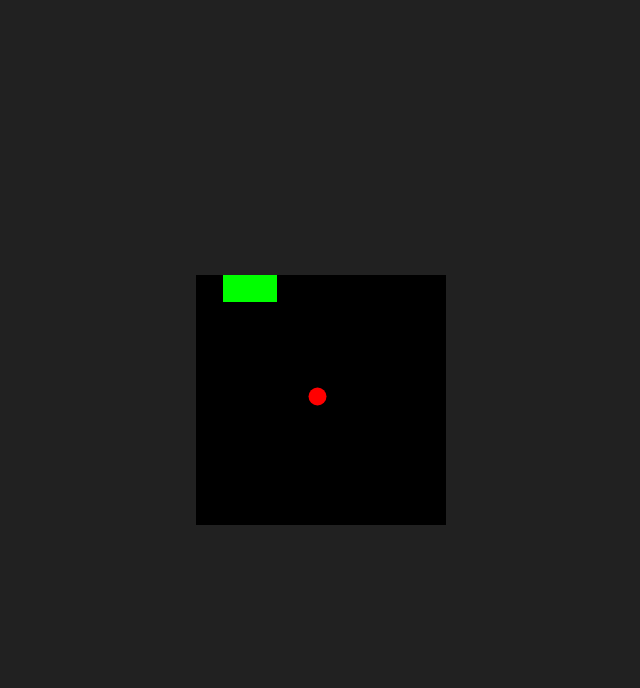
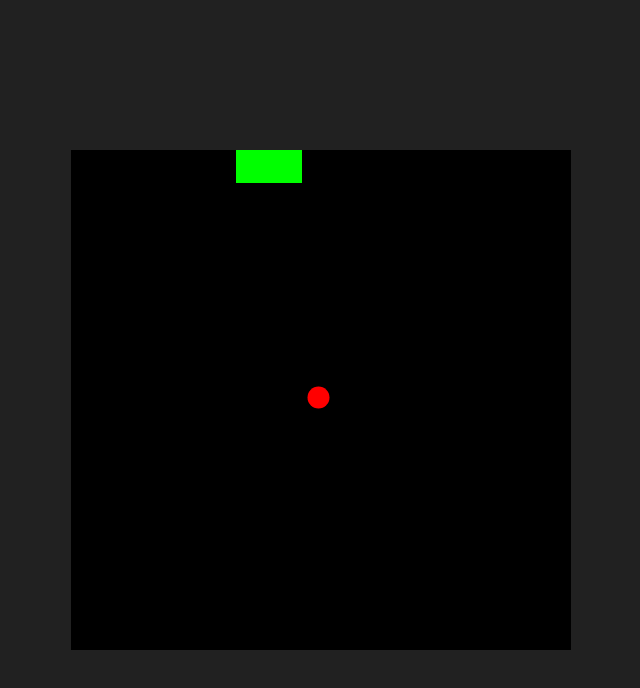
Before and after one commit to marg4ryn/Snake, a plain HTML site: page index.html in a window 1280 px wide. Shown: the whole page, without its empty margins (319-959 px from the left). Drawn offline with Linux system fonts and the light colour scheme.

Commit message:
refactor: rewrite game logic

```diff
--- a/index.html
+++ b/index.html
@@ -1,8 +1,8 @@
 <!doctype html>
 <html lang="en">
   <head>
-    <script src="./snake.js" defer></script>
-    <link href="./styles.css" rel="stylesheet" />
+    <script src="./script.js" defer></script>
+    <link href="./style.css" rel="stylesheet" />
   </head>
   <body>
     <canvas id="canvas"></canvas>
--- a/snake.js
+++ b/script.js
@@ -1,13 +1,19 @@
-const BOARD_SIZE = 9;
-const BOARD_HEIGHT = 250;
-const SEGMENT_HEIGHT = Math.floor(BOARD_HEIGHT / BOARD_SIZE);
-
 const BOARD_COLOR = "rgb(0, 0, 0)";
 const SNAKE_COLOR = "rgb(0, 255, 0)";
 const APPLE_COLOR = "rgb(255, 0, 0)";
 
+const FPS = 4;
+
+const BOARD_SIZE = 15;
+const BOARD_HEIGHT = 500;
+const SEGMENT_HEIGHT = Math.floor(BOARD_HEIGHT / BOARD_SIZE);
+
+// TODO: README, start game, game over, game won
+
 const gameState = {
   gameOver: false,
+  score: 0,
+  intervalId: null,
   snake: [
     { x: 0, y: 0 },
     { x: -1, y: 0 },
@@ -64,21 +70,23 @@ function drawSnake(ctx, snake) {
   }
 }
 
+function renderGame(ctx) {
+  clearBoard(ctx);
+  drawApple(ctx, gameState.apple);
+  drawSnake(ctx, gameState.snake);
+}
+
 function positionsCollides(pos1, pos2) {
   return pos1.x === pos2.x && pos1.y === pos2.y;
 }
 
 function snakeCollidesWithApple(snake, apple) {
-  return snake.some((segment) => {
-    return positionsCollides(apple, segment);
-  });
+  return snake.some((segment) => positionsCollides(apple, segment));
 }
 
 function snakeCollidesWithItself(snake) {
   const head = snake[0];
-  return snake.some((segment, idx) => {
-    return idx !== 0 && positionsCollides(head, segment);
-  });
+  return snake.slice(1).some((segment) => positionsCollides(head, segment));
 }
 
 function calculateDirection(direction, nextDirection) {
@@ -92,7 +100,7 @@ function calculateDirection(direction, nextDirection) {
   }
 }
 
-function generateNewApplePosition(snake) {
+function generateNewApple(snake) {
   while (true) {
     const newPosition = {
       x: Math.floor(Math.random() * BOARD_SIZE),
@@ -105,48 +113,41 @@ function generateNewApplePosition(snake) {
   }
 }
 
-function moveSnake(snake, apple) {
-  const head = snake[0];
+function updateGame() {
+  gameState.direction = calculateDirection(
+    gameState.direction,
+    gameState.nextDirection,
+  );
+
+  const head = gameState.snake[0];
   const newHead = {
     x: (head.x + gameState.direction.x + BOARD_SIZE) % BOARD_SIZE,
     y: (head.y + gameState.direction.y + BOARD_SIZE) % BOARD_SIZE,
   };
 
-  const newSnake = [newHead, ...snake];
+  const newSnake = [newHead, ...gameState.snake];
 
-  if (positionsCollides(newHead, apple)) {
-    appleCollisionFlag = true;
-  } else if (snakeCollidesWithItself(snake)) {
-    snakeCollistionFlag = true;
+  if (positionsCollides(newHead, gameState.apple)) {
+    gameState.score++;
+    gameState.apple = generateNewApple(newSnake);
   } else {
     newSnake.pop();
   }
 
-  return newSnake;
+  if (snakeCollidesWithItself(newSnake)) {
+    gameState.gameOver = true;
+  }
+
+  gameState.snake = newSnake;
 }
 
-function renderGame(ctx) {
-  clearBoard(ctx);
-  drawApple(ctx, gameState.apple);
-  drawSnake(ctx, gameState.snake);
-}
-
-function draw(ctx) {
+function loop(ctx) {
   if (gameState.gameOver) {
+    clearInterval(gameState.intervalId);
     return;
   }
 
-  // if (appleCollisionFlag) {
-  //   applePos = generateNewApplePosition(snake);
-  //   appleCollisionFlag = false;
-  // }
-
-  gameState.direction = calculateDirection(
-    gameState.direction,
-    gameState.nextDirection,
-  );
-  gameState.snake = moveSnake(gameState.snake, gameState.apple);
-
+  updateGame();
   renderGame(ctx);
 }
 
@@ -155,9 +156,9 @@ function runGame() {
   initCanvas(canvas);
 
   const ctx = getContext(canvas);
-  draw(ctx);
 
-  setInterval(draw, 500, ctx);
+  loop(ctx);
+  gameState.intervalId = setInterval(loop, 1000 / FPS, ctx);
 }
 
 addEventListener("keydown", (event) => {
```
Also changed, not shown: style.css (renamed from styles.css).
